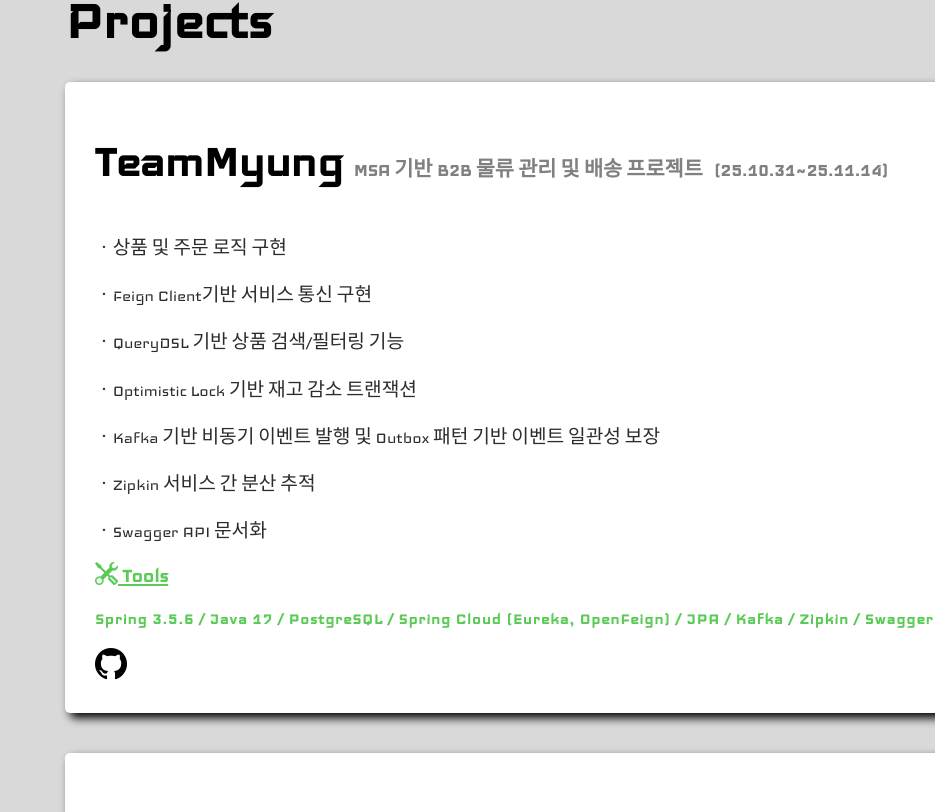
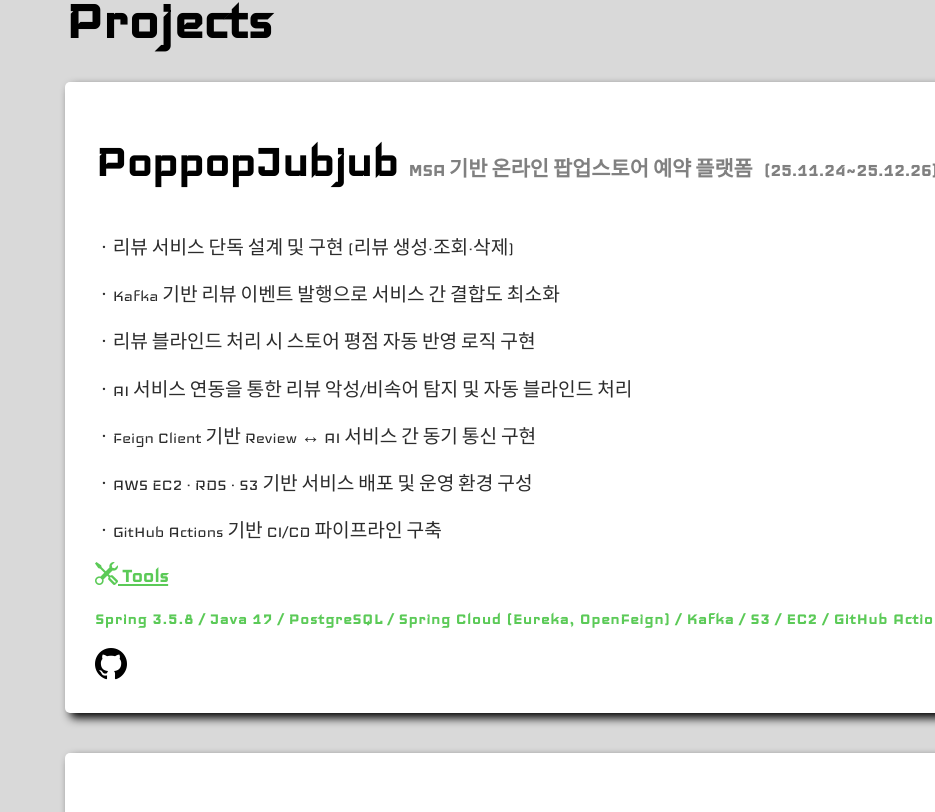
Before and after one commit to leesumin7766/portfolio, a Next.js app in the folder client/: page /main in a window 1280 px wide. Shown: the part 1448-2260 px from the top of the page, without its empty margins (345-1280 px from the left). Built offline with nearby package versions, Linux system fonts and the light colour scheme; a web font is replaced by a local one.

Commit message:
popjub 업데이트

```diff
--- a/client/src/components/Main.js
+++ b/client/src/components/Main.js
@@ -120,6 +120,22 @@ const Main = () => {
 <section className={styles.projects} id="projects">
   <h1>Projects</h1>
   <div className={styles.projectCard}>
+    <h2>PoppopJubjub <span>MSA 기반 온라인 팝업스토어 예약 플랫폼</span> <span>(25.11.24~25.12.26)</span></h2>
+    <p>ㆍ리뷰 서비스 단독 설계 및 구현 (리뷰 생성·조회·삭제)</p>
+    <p>ㆍKafka 기반 리뷰 이벤트 발행으로 서비스 간 결합도 최소화</p>
+    <p>ㆍ리뷰 블라인드 처리 시 스토어 평점 자동 반영 로직 구현</p>
+    <p>ㆍAI 서비스 연동을 통한 리뷰 악성/비속어 탐지 및 자동 블라인드 처리</p>
+    <p>ㆍFeign Client 기반 Review ↔ AI 서비스 간 동기 통신 구현</p>
+    <p>ㆍAWS EC2 · RDS · S3 기반 서비스 배포 및 운영 환경 구성</p>
+    <p>ㆍGitHub Actions 기반 CI/CD 파이프라인 구축</p>
+    <p className={styles.tools}><i class="bi bi-tools"></i> Tools</p>
+    <p className={styles.projecttools}>Spring 3.5.8 / Java 17 / PostgreSQL / Spring Cloud (Eureka, OpenFeign) / Kafka / S3 / EC2 / GitHub Actions</p>
+    <p></p>
+    <a href="https://github.com/orgs/PoppopJubjub/repositories" target="_blank" rel="noopener noreferrer" className={styles.githubLink}>
+      <i className="bi bi-github"></i>
+    </a>
+  </div>
+  <div className={styles.projectCard}>
     <h2>TeamMyung <span>MSA 기반 B2B 물류 관리 및 배송 프로젝트</span> <span>(25.10.31~25.11.14)</span></h2>
     <p>ㆍ상품 및 주문 로직 구현</p>
     <p>ㆍFeign Client기반 서비스 통신 구현</p>
@@ -131,7 +147,7 @@ const Main = () => {
     <p className={styles.tools}><i class="bi bi-tools"></i> Tools</p>
     <p className={styles.projecttools}>Spring 3.5.6 / Java 17 / PostgreSQL / Spring Cloud (Eureka, OpenFeign) / JPA / Kafka / Zipkin / Swagger</p>
     <p></p>
-    <a href="https://github.com/leesumin7766/MSA" target="_blank" rel="noopener noreferrer" className={styles.githubLink}>
+    <a href="https://github.com/TeamMyung" target="_blank" rel="noopener noreferrer" className={styles.githubLink}>
       <i className="bi bi-github"></i>
     </a>
   </div>
```
